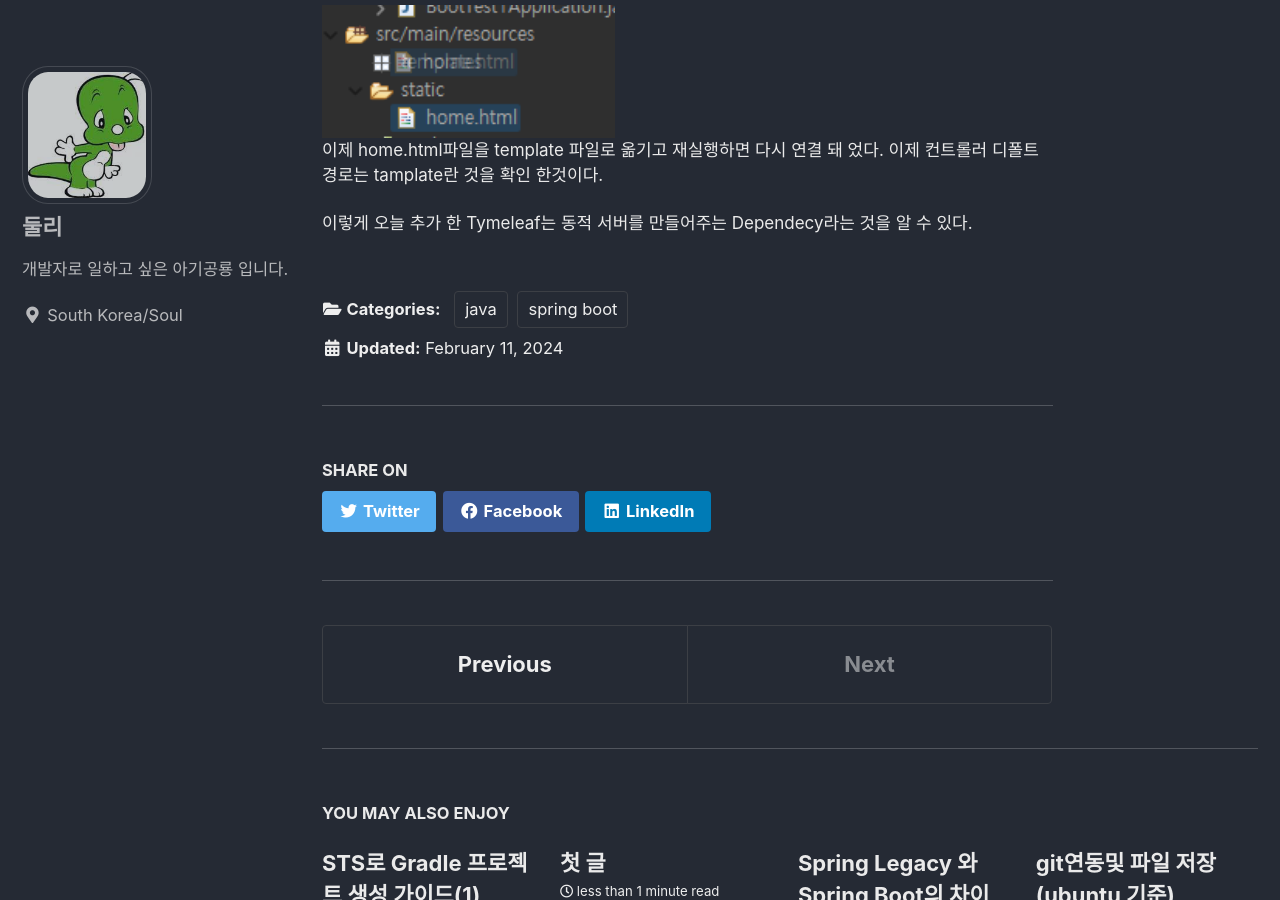
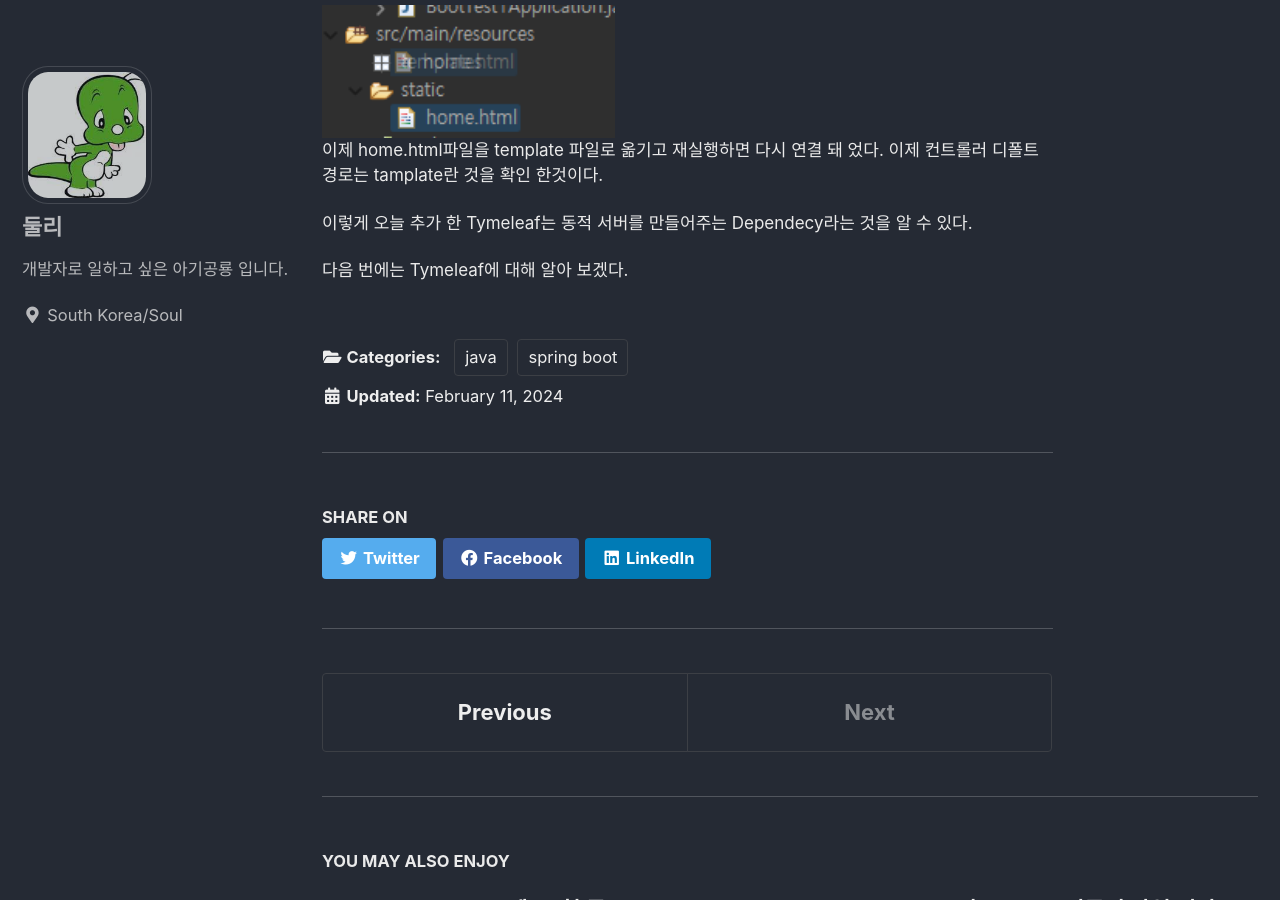
Before and after one commit to apfhddy/apfhddy.github.io, a Jekyll site: the page built from _posts/2024-02-10-springBootSetting2.md, in a window 1280 px wide and 900 px high, scrolled down 3016 px. Built offline with Jekyll 4.4.1, drawn with Linux system fonts in a browser that asks for light colours; cached includes are drawn as plain includes.

Commit message:
업데이트

```diff
--- a/_posts/2024-02-10-springBootSetting2.md
+++ b/_posts/2024-02-10-springBootSetting2.md
@@ -49,3 +49,5 @@ static에 html파일을 생성할 거다.
 이제 home.html파일을 template 파일로 옮기고 재실행하면 다시 연결 돼 었다. 이제 컨트롤러 디폴트 경로는 tamplate란 것을 확인 한것이다.
 
 이렇게 오늘 추가 한 Tymeleaf는 동적 서버를 만들어주는 Dependecy라는 것을 알 수 있다.
+
+다음 번에는 Tymeleaf에 대해 알아 보겠다.
```
